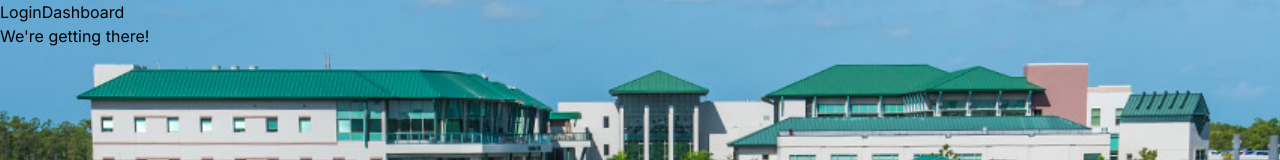
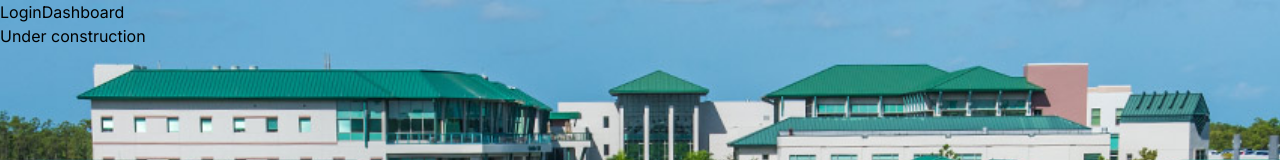
Before and after one commit to cjnnewman/cybersecurityproject-phishing-and-scam-quiz, a Next.js app: page /assess_email in a window 1280 px wide. Shown: the top 160 px of the page. Built offline with nearby package versions, Linux system fonts and the light colour scheme; no server answers.

Commit message:
Update page.tsx (no ')

```diff
--- a/app/assess_email/page.tsx
+++ b/app/assess_email/page.tsx
@@ -1,7 +1,7 @@
 export default function assess_email() {
     return (
       <main>
-          <p>We're getting there!</p>
+          <p>Under construction</p>
       </main>
     );
   }
```
